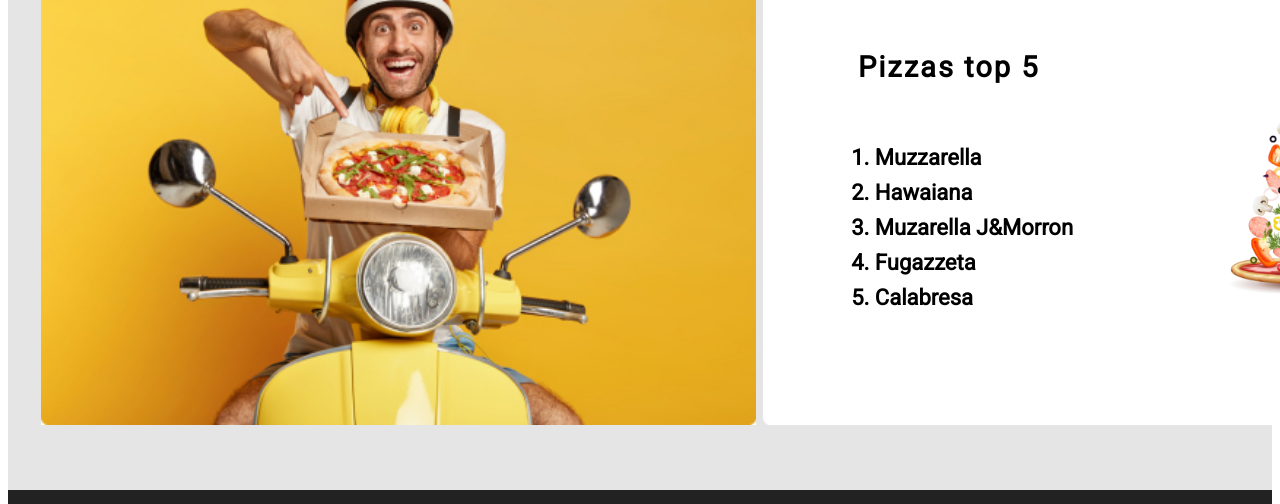
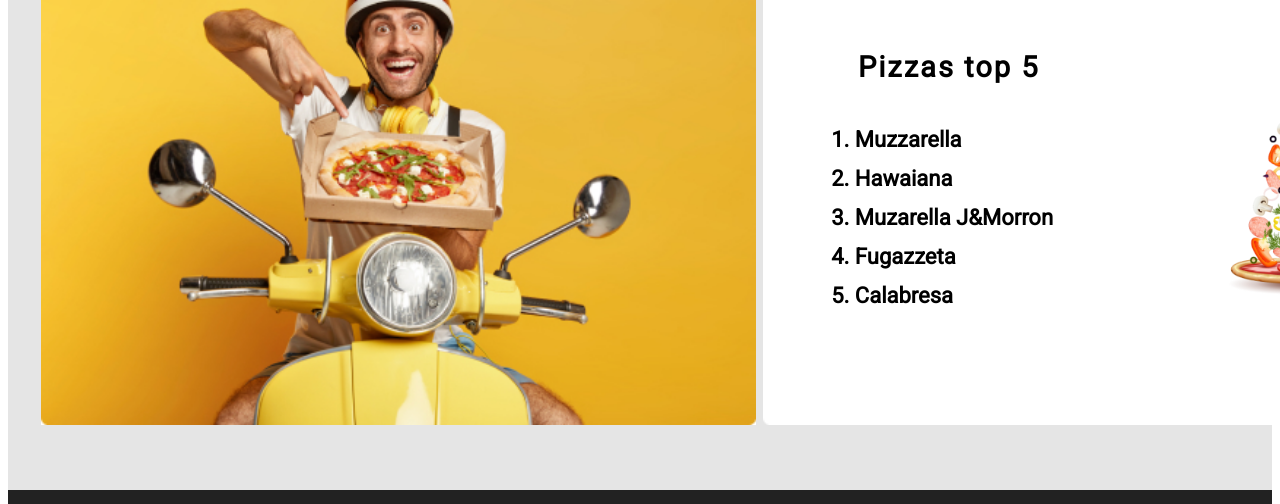
Before and after one commit to Andylleellish/Fronted-tps, a plain HTML site: page index.html in a window 1280 px wide. Shown: the part 258-762 px from the top of the page. Drawn offline with Linux system fonts and the light colour scheme.

Commit message:
ultimo comitd

```diff
--- a/css/style.css
+++ b/css/style.css
@@ -75,13 +75,13 @@ main{
 }
 .lista{
     position: relative;
-    margin-left: 250px;
+    margin-left: 230px;
     z-index: 2;
-    margin-top: 210px;
+    margin-top: 260px;
     font-size: 22px;
     font-weight: bold;
     font-family:'roboto', sans-serif;
-    line-height: 35px;
+    line-height: 39px;
 }
 h3{
     position: absolute;
```
Also changed, not shown: index.html (+0 -1 lines).
